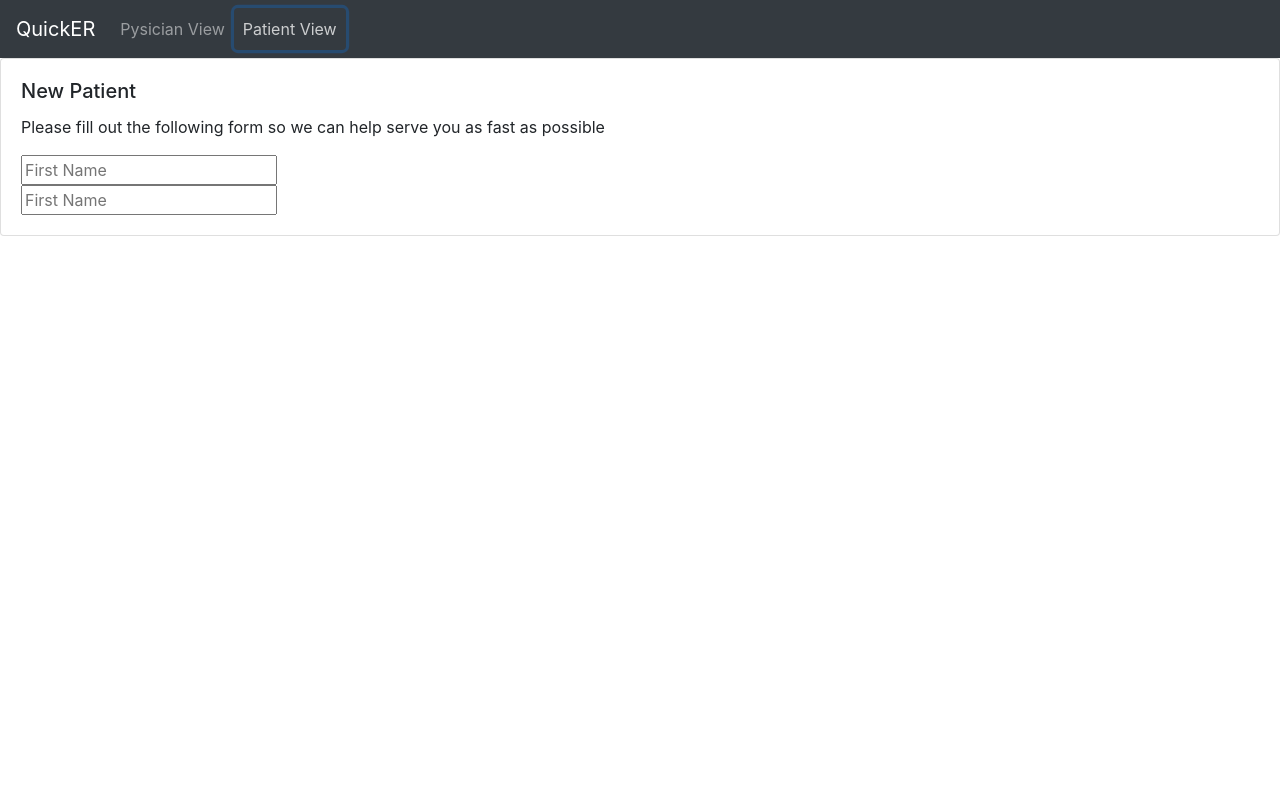
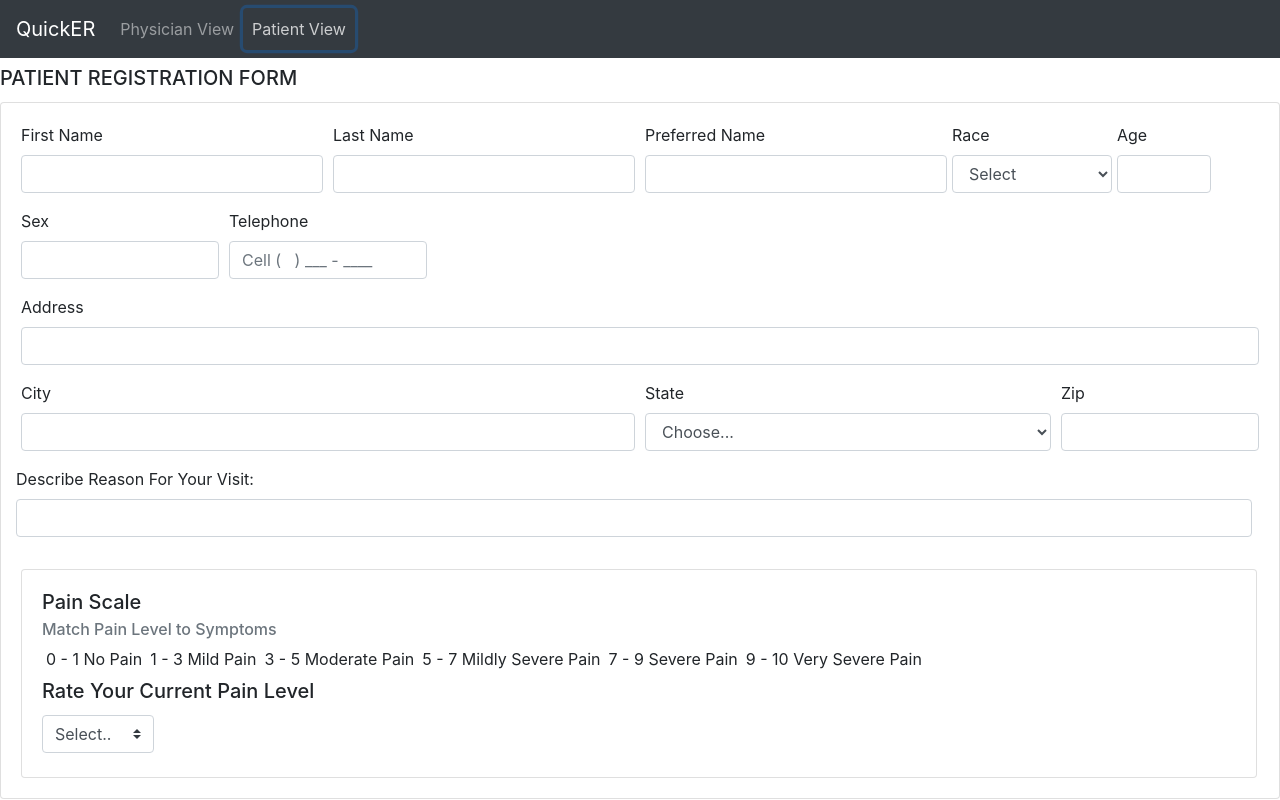
Before and after one commit to harrelljam/QuickER, an Angular app: page / in a window 1280 px wide. Both pictures are taken after a click on the button "Patient View". Built offline with nearby package versions, Linux system fonts and the light colour scheme.

Commit message:
Filled out the patient form. Including: Name, Age, Address, Telephone Number, Race, Sex, Reason for visit, and Pain Level Rating.

```diff
--- a/src/app/form-create/form-create.component.html
+++ b/src/app/form-create/form-create.component.html
@@ -1,16 +1,125 @@
-<div class="card">
+    <div class="mb-2"></div>
+    <h5 class="card-title md-3">PATIENT REGISTRATION FORM</h5>
+    <div class="card">
     <div class="card-body">
-        <h5 class="card-title">
-            New Patient
-        </h5>
-        <div class="card-text">
-            <p>Please fill out the following form so we can help serve you as fast as possible</p>
-            <div class="input-group">
-                    <input type="text" placeholder="First Name">
-                </div>
-                <div class="input-group">
-                        <input type="text" placeholder="First Name">
-                    </div>
+    <form>
+    <div class="form-row">
+    <div class="form-group col-md-3">
+    <label for="inputFirst Name">First Name</label>
+    <input type="string" class="form-control" id="First Name">
+    </div>
+    <div class="form-group col-md-3">
+    <label for="inputLastName">Last Name</label>
+    <input type="string"  class="form-control" id="inputLastName">
+    </div>
+    <div class="form-group col-md-3">
+            <label for="inputPreferred Name">Preferred Name</label>
+            <input type="string" class="form-control" id="inputPreferred Name">
+            </div>
+    <form>
+    <fieldset>
+        <div class="form-group" style="width: 10rem;">
+        <label for="Select">Race</label>
+        <select id="Select" class="form-control">
+            <option>Select</option>
+            <option>White</option>
+            <option>American Indian or Alaska Native</option>
+            <option>Asian</option>
+            <option>Black or African American</option>
+            <option>Native Hawaiian or Other Pacific Islander</option>
+            <option>Other</option>
+        </select>
+        </div>
+        <div class="form-group">
+        <div class="form-check">
+        </div>
+        </div>
+    </fieldset>
+    </form>
+    <div class="form-group col-md-1" style="width: 5rem;">
+            <label for="inputAge">Age</label>
+            <input type="number" min=0 class="form-control" id="inputAge">
+            </div>
+    <div class="form-group col-md-2">
+            <label for="inputSex">Sex</label>
+            <input type="string" class="form-control" id="inputSex">
+            </div>
+    <div class="form-group col-md-2">
+            <label for="inputTelephone">Telephone</label>
+            <input type="Telephone" class="form-control" id="inputTelephone" placeholder="Cell (   ) ___ - ____" >
+            </div>
+    </div>
+    <div class="form-group">
+    <label for="inputAddress">Address</label>
+    <input type="text" class="form-control" id="inputAddress">
+    </div>
+    <div class="form-group">
+    </div>
+    <div class="form-row">
+    <div class="form-group col-md-6">
+    <label for="inputCity">City</label>
+    <input type="text" class="form-control" id="inputCity">
+    </div>
+    <div class="form-group col-md-4">
+    <label for="inputState">State</label>
+    <select id="inputState" class="form-control">
+    <option selected>Choose...</option>
+    <option>...</option>
+    </select>
+    </div>
+    <div class="form-group col-md-2">
+    <label for="inputZip">Zip</label>
+    <input type="text" class="form-control" id="inputZip">
+    </div>
+    <div class="form-group" style= "width:77.25rem;">
+            <label for="inputExplain:">Describe Reason For Your Visit:</label>
+            <input type="Explain" class="form-control" id="inputExplain:">
+            </div>
+    </div>
+        <div class="form-group">
+        <div class="form-check">
         </div>
     </div>
-</div>
+    </form>
+
+    <div class="card" style="width: 77.25rem;">
+            <div class="card-body">
+              <h5 class="card-title">Pain Scale</h5>
+              <h6 class="card-subtitle mb-2 text-muted">Match Pain Level to Symptoms</h6>
+                <!-- Rating Lables-->
+            <form>
+                <div class="d-inline p-1 white">0 - 1 No Pain</div>
+                <div class="d-inline p-1 white">1 - 3 Mild Pain</div>
+                <div class="d-inline p-1 white">3 - 5 Moderate Pain</div>
+                <div class="d-inline p-1 white">5 - 7 Mildly Severe Pain</div>
+                <div class="d-inline p-1 white">7 - 9 Severe Pain</div>
+                <div class="d-inline p-1 white">9 - 10 Very Severe Pain</div>
+            </form>
+            <div class="mb-2"></div>
+            <h5 class="card-title mb-2">Rate Your Current Pain Level</h5>
+            <form>
+                    <form>
+                            <div class="form-row align-items-center">
+                              <div class="col-auto my-1">
+                                <label class="mr-sm-2 sr-only" for="inlineFormCustomSelect">Preference</label>
+                                <select class="custom-select mr-sm-2" id="inlineFormCustomSelect">
+                                  <option selected>Select..</option>
+                                  <option style="color:#005e80"value="0">Level 0</option>
+                                  <option style="color:#0083b3"value="1">Level 1</option>
+                                  <option style="color:#7fba00"value="2">Level 2</option>
+                                  <option style="color:#00b032"value="3">Level 3</option>
+                                  <option style="color:#00a86e"value="4">Level 4</option>
+                                  <option style="color:#0cad00"value="5">Level 5</option>
+                                  <option style="color:#dad600"value="6">Level 6</option>
+                                  <option style="color:#ffd000"value="7">Level 7</option>
+                                  <option style="color:#ff8400"value="8">Level 8</option>
+                                  <option style="color:#ff0000" value="9">Level 9</option>
+                                  <option style="color:#c42f02"value="10">Level 10</option>
+                                </select>
+                              </div>
+                            </div>
+                       </form>
+            </form>
+            </div>
+        </div>
+            </div>
--- a/src/app/title-bar/title-bar.component.html
+++ b/src/app/title-bar/title-bar.component.html
@@ -6,7 +6,7 @@
         <a class="navbar-brand" href="#">QuickER</a>
         <ul class="navbar-nav mr-auto mt-2 mt-lg-0">
         <li class="nav-item">
-            <button class="btn nav-link" (click)="setView('physician')">Pysician View</button>
+            <button class="btn nav-link" (click)="setView('physician')">Physician View</button>
         </li>
         <li class="nav-item">
             <button class="btn nav-link" (click)="setView('patient')">Patient View</button>
```
